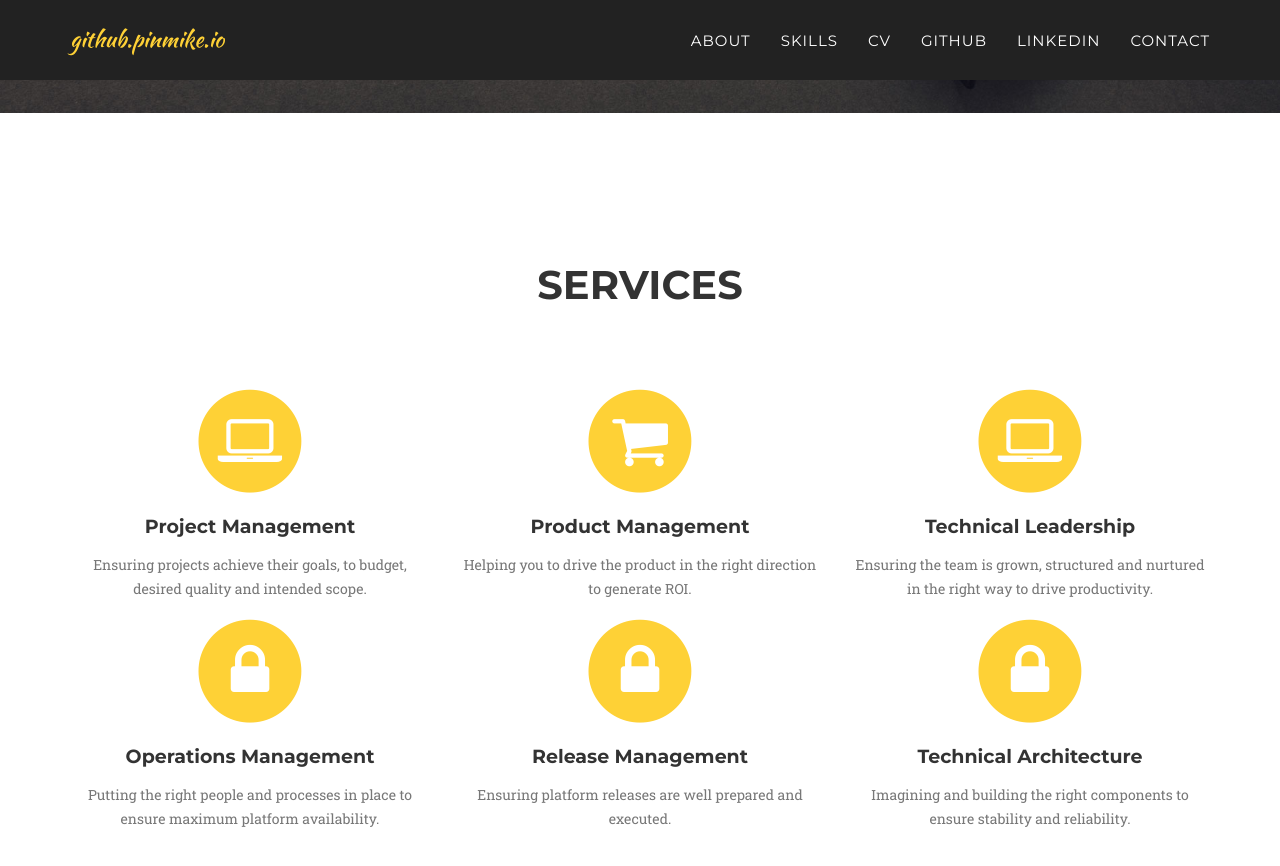
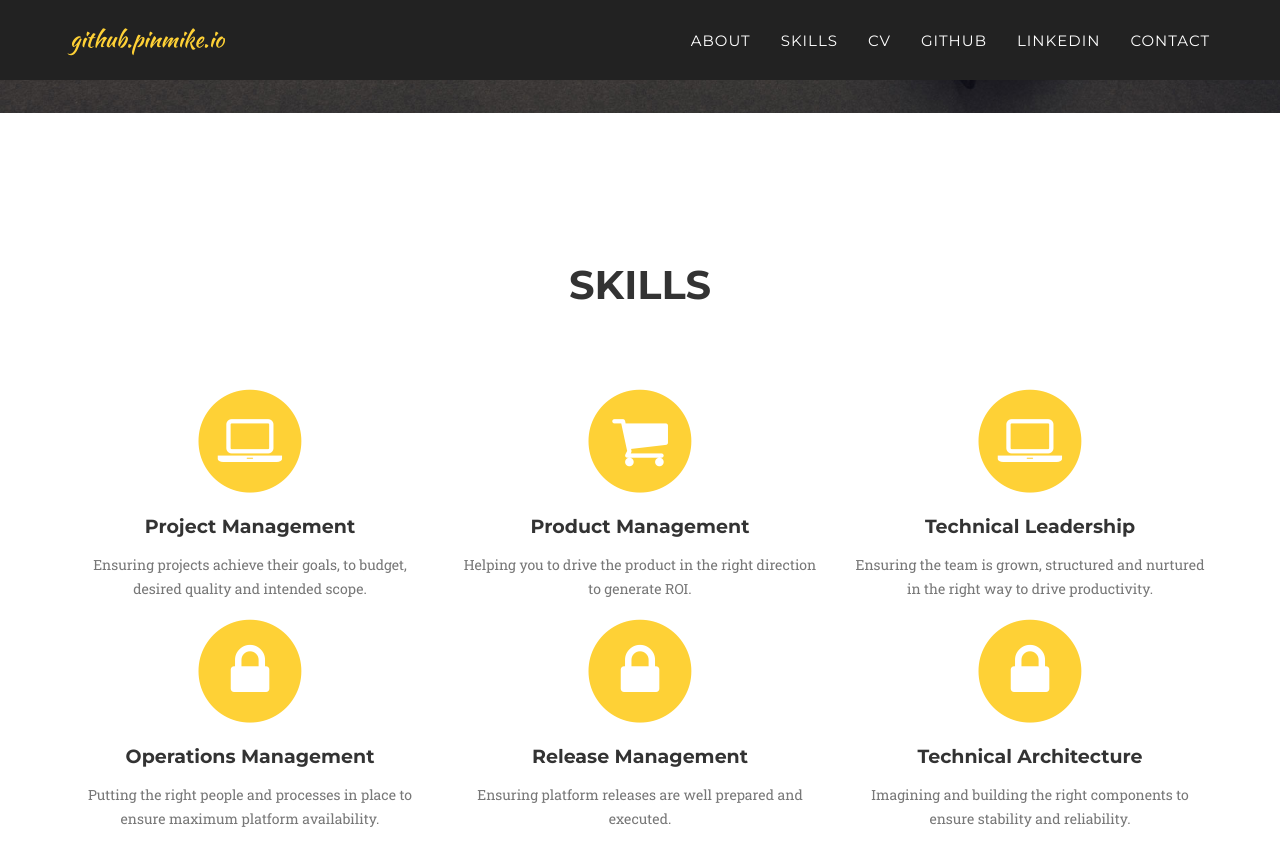
Before and after one commit to pinmike/pinmike.github.io, a Jekyll site: the page built from index.html, in a window 1280 px wide and 900 px high, scrolled down 645 px. Shown: the top 866 px of the window. Built offline with Jekyll 4.4.1, drawn with Linux system fonts in a browser that asks for light colours; some web fonts are replaced.

Commit message:
changed services to skills

```diff
--- a/_includes/services.html
+++ b/_includes/services.html
@@ -3,7 +3,7 @@
         <div class="container">
             <div class="row">
                 <div class="col-lg-12 text-center">
-                    <h2 class="section-heading">Services</h2>
+                    <h2 class="section-heading">Skills</h2>
                     <h3 class="section-subheading text-muted"></h3>
                 </div>
             </div>
```
